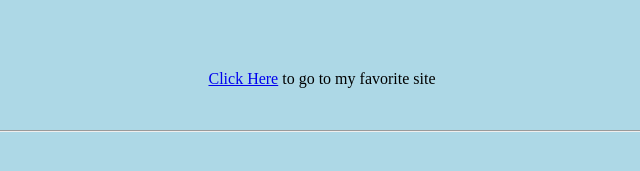
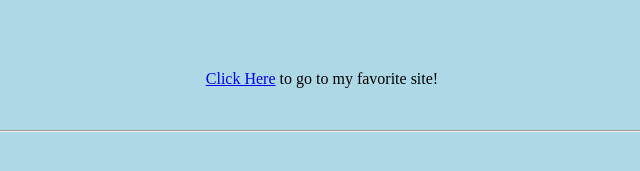
Before and after one commit to hweiser/hweiser.github.io, a plain HTML site: page index.html in a window 1280 px wide. Shown: the part 585-756 px from the top of the page, 318-958 px from the left. Drawn offline with Linux system fonts and the light colour scheme.

Commit message:
Update index.html

```diff
--- a/index.html
+++ b/index.html
@@ -41,7 +41,7 @@ height=250
 <hr />
 
 <h3>My favorite website</h3>
-<p style="text-align: center;"><a href="https://lyricallemonade.com/">Click Here</a> to go to my favorite site</p>
+<p style="text-align: center;"><a href="https://lyricallemonade.com/">Click Here</a> to go to my favorite site!</p>
 
 <hr />
 
```
